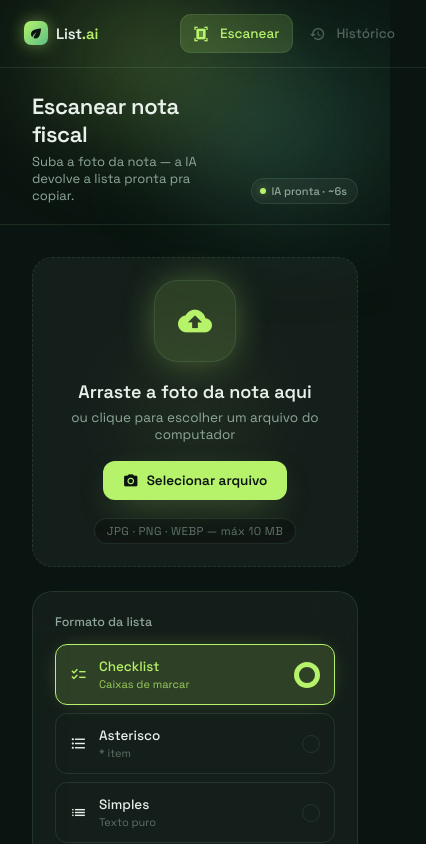
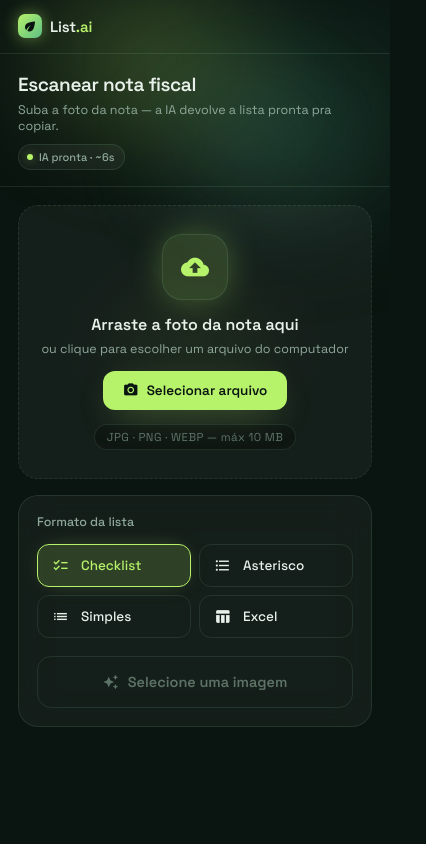
Before and after one commit to Antonio-Ramon/list-ai-front, an Angular app: page / in a window 390 px wide. Shown: the top 844 px of the page, 426 px wide, since content can reach past the window. Built offline with nearby package versions, Linux system fonts and the light colour scheme.

Commit message:
fix(layout): prevent horizontal scroll and fix mobile spacing

```diff
--- a/src/app/app.scss
+++ b/src/app/app.scss
@@ -311,8 +311,8 @@
   }
 }
 
-// ─── Responsive fallback (desktop-first) ────────────────────────────────────────
-@media (max-width: 720px) {
+// ─── Responsive: mobile pattern (desktop-first) ──────────────────────────────────
+@media (max-width: 640px) {
   .app-shell {
     flex-direction: column;
     height: auto;
@@ -320,28 +320,51 @@
     overflow: visible;
   }
 
+  // Sidebar colapsa numa top bar minimalista (só a logo)
   .sidebar {
     width: 100%;
     flex-direction: row;
     align-items: center;
-    gap: 16px;
+    gap: 12px;
     border-right: none;
     border-bottom: 1px solid var(--la-color-border-subtle);
     padding: 14px 18px;
   }
 
-  .sidebar__nav {
-    flex-direction: row;
-    margin-left: auto;
+  .sidebar__brand {
+    padding-left: 0;
   }
 
-  .sidebar__nav-label,
+  .sidebar__nav,
   .sidebar__footer {
     display: none;
   }
 
   .workarea {
     overflow: visible;
+  }
+
+  .workarea__body {
+    padding: 18px;
+  }
+
+  .topbar {
+    flex-direction: column;
+    align-items: flex-start;
+    gap: 10px;
+    padding: 18px 18px 16px;
+
+    &__title {
+      font-size: 19px;
+    }
+
+    &__subtitle {
+      font-size: 12.5px;
+    }
+  }
+
+  .loading-bop {
+    inset: 18px;
   }
 }
 
--- a/src/app/components/upload-form/upload-form.component.scss
+++ b/src/app/components/upload-form/upload-form.component.scss
@@ -4,6 +4,11 @@
   gap: 24px;
   align-items: stretch;
   min-height: 100%;
+
+  // Impede que conteúdo sem quebra estoure as colunas (scroll horizontal)
+  > * {
+    min-width: 0;
+  }
 }
 
 // ─── Glass surface shared look ──────────────────────────────────────────────────
@@ -299,6 +304,7 @@
   display: flex;
   align-items: center;
   gap: 12px;
+  min-width: 0;
   padding: 13px 14px;
   border-radius: 12px;
   text-align: left;
@@ -416,7 +422,7 @@
   }
 }
 
-// ─── Responsive fallback ──────────────────────────────────────────────────────────
+// ─── Responsive: tablet — colunas empilham ──────────────────────────────────────
 @media (max-width: 860px) {
   .upload-grid {
     grid-template-columns: 1fr;
@@ -425,4 +431,61 @@
   .preview-card__stage {
     min-height: 200px;
   }
+
+  // Rail empilhado tem altura de conteúdo: margin-top:auto vira 0 e cola o botão
+  .btn-submit {
+    margin-top: 18px;
+  }
 }
+
+// ─── Responsive: mobile pattern ──────────────────────────────────────────────────
+@media (max-width: 640px) {
+  .upload-grid {
+    gap: 16px;
+  }
+
+  .dropzone {
+    padding: 28px 18px;
+    gap: 14px;
+
+    &__icon {
+      width: 64px;
+      height: 64px;
+      border-radius: 20px;
+
+      mat-icon {
+        font-size: 28px;
+        width: 28px;
+        height: 28px;
+      }
+    }
+
+    &__title {
+      font-size: 16px;
+    }
+
+    &__subtitle {
+      font-size: 12.5px;
+    }
+  }
+
+  .config-rail {
+    padding: 18px;
+  }
+
+  // Formatos em grade 2×2 compacta (igual ao mockup mobile)
+  .format-list {
+    display: grid;
+    grid-template-columns: 1fr 1fr;
+    gap: 8px;
+  }
+
+  .format-opt {
+    padding: 12px 14px;
+
+    &__hint,
+    &__radio {
+      display: none;
+    }
+  }
+}
--- a/src/styles.scss
+++ b/src/styles.scss
@@ -62,6 +62,8 @@ html {
 html, body {
   margin: 0;
   height: 100%;
+  overflow-x: hidden;
+  max-width: 100%;
 }
 
 body {
```
